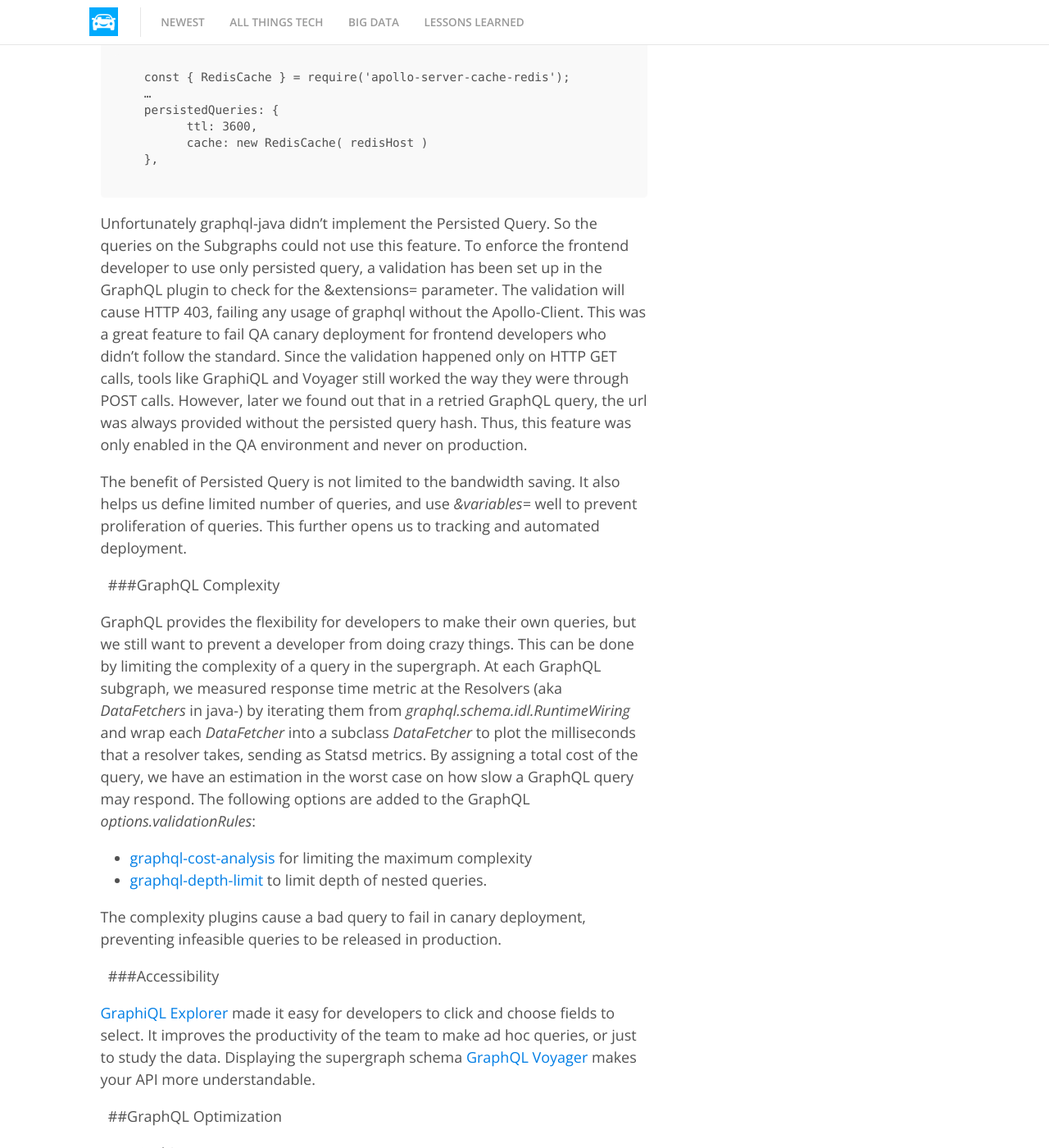
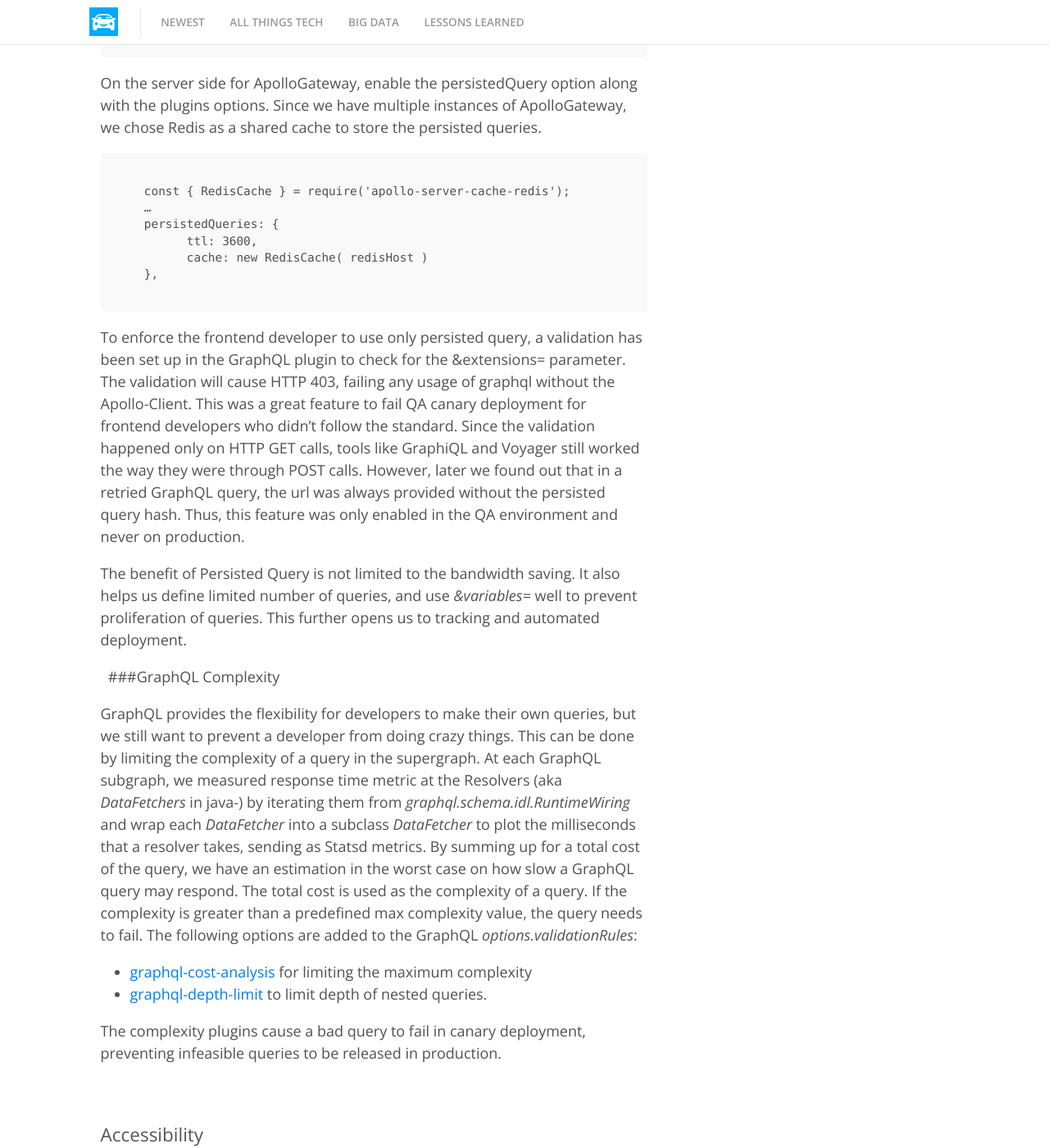
Before and after one commit to edmunds/edmunds.github.io, a Jekyll site: the page built from _posts/2022-10-27-Edmunds-GraphQL-Federation-Adoption-part-2.md, in a window 1280 px wide and 1400 px high, scrolled down 7336 px. Shown: the whole window at 82% size. Built offline with Jekyll 4.4.1, drawn with Linux system fonts in a browser that asks for light colours; our own code applies the rules of GitHub Pages for plain Markdown files; some of the changed text lies outside the part shown.

Commit message:
GraphQL Federation part-2 - feedbacks

````diff
--- a/_posts/2022-10-27-Edmunds-GraphQL-Federation-Adoption-part-2.md
+++ b/_posts/2022-10-27-Edmunds-GraphQL-Federation-Adoption-part-2.md
@@ -4,7 +4,7 @@
 tags: [All Things Tech,OpenSourcing,GraphQL]
 image: /public/images/edmunds-technology.png
 
-featured-summary: <p>How Edmunds Inc adopted GraphQL Federation for API. (Part 2). GraphQL Deployment, GraphQL Canary Deployment, GraphQL with HTTP GET, Persisted Query, GraphQL Complexity, GraphQL Optimization: caching, compression, CDN, data loader, schema design.</p>
+featured-summary: <p>How Edmunds Inc adopted GraphQL Federation for API. (Part 2). GraphQL Deployment, GraphQL Canary Deployment, GraphQL with HTTP GET, Persisted Query, GraphQL Complexity, GraphQL Optimization - caching, compression, CDN, data loader, schema design.</p>
 
 summary: How Edmunds adopted GraphQL Federation for API.
 
@@ -14,7 +14,7 @@
 
 _In Part 1 of this article, we talked about our motivation for adopting GraphQL Federation and how we restructured our existing REST apps into subgraphs to connect to a supergraph with GraphQL Federation. Individual teams owned the subgraphs, and as the number of subgraphs grew, GraphQL deployment became critical. As teams created and evolved their subgraphs we wanted the GraphQL deployment infrastructure to catch compatibility, performance issues and enforce standards._
 
-_At Edmunds, our apps go through [canary](https://spinnaker.io/docs/guides/user/canary/) deployments with (spinnaker](https://spinnaker.io/). This worked well for us, and we wanted to check if we could do the same for GraphQL._
+_At Edmunds, our apps go through [canary](https://spinnaker.io/docs/guides/user/canary/) deployments with [spinnaker](https://spinnaker.io/). This worked well for us, and we wanted to check if we could do the same for GraphQL._
 
 _In part 2, the discussion will focus on how we fit our GraphQL apps into our existing continuous delivery pipeline with canary deployment and how the supergraph app is set up to protect against backward incompatible changes from developers or poorly designed queries. We will also discuss strategies to improve the schema and optimize performance._
 
@@ -49,13 +49,13 @@
 
 The schema can be easily obtained at your supergraph by `npx get-graphql-schema http://localhost:3000/graphql/` (likewise for production).
 
-The queries in production can be collected through your log. By default the GraphQL federation was performing HTTP POST for queries, which is hard to trace to the query in the access log. HTTP POST did not make sense as our application involves mostly reading. So, instead of HTTP POST, we configured our Apollo Client’s fetchOption to perform HTTP GET at GraphQL supergraph. (See the below section _GraphQL Persisted Query_ for details.) Apollo Gateway is already capable of handling HTTP GET out of the box. This allows the query and variables to appear in the URI path with &query= and &variables=. Consequently the queries showed up in the log. Since the URI path can be very long with a GraphQL query, the load balancer needs to be adjusted to allow larger header size. To shorten the urls, we enabled GraphQL persisted query in the client. (See below in _GraphQL Persisted Query_ for details) The persisted query feature also helps us collect queries from logs like we do with other REST apps.
+The queries in production can be collected through your log. By default the GraphQL federation was performing HTTP POST for queries, which is hard to trace to the query in the access log. HTTP POST did not make sense as our application involves mostly reading. So, instead of HTTP POST, we configured our Apollo Client’s fetchOption to perform HTTP GET at GraphQL supergraph. (See the below section _GraphQL Persisted Query_ for details.) Apollo Gateway is already capable of handling HTTP GET out of the box. This allows the query and variables to appear in the URI path with _&query=_ and _&variables=_. Consequently the queries showed up in the log. Since the URI path can be very long with a GraphQL query, the load balancer needs to be adjusted to allow larger header size. To shorten the urls, we enabled GraphQL persisted query in the client. (See below in _GraphQL Persisted Query_ for details) The persisted query feature also helps us collect queries from logs like we do with other REST apps.
 
 We developed an in-house tool to estimate the GraphQL field usage. Given a schema and a query, the tool will parse the query with the `graphql-tag` library, a dependency of the NodeJS GraphQL implementation. The tool traverses the selection in the parsed query’s OperationDefinitions. Each field usage is output in one line, in the format of _{type_name}.{field_name}:{value_type}_. For a parameter usage at a resolver, it is written as _{type_name}.{field_name}@{parameter_name}:{value_type}_
 
 For example:
-- _Inventory.mileage:Int_ is a field called mileage our Inventory type and it is an integer.
-- _EditorialSegment.segmentRatings@pagesize:Int_ is a parameter called pagesize as an integer value, on the resolver of _EitorialSegment.segmentRatings_.
+- _Inventory.mileage:Int_ is a field called mileage in our _Inventory_ type and it is an integer.
+- _EditorialSegment.segmentRatings@pagesize:Int_ is a parameter called pagesize as an integer value, on the resolver of _EditorialSegment.segmentRatings_.
 
 With the query field usages stored to a file, a diff can be easily made to find out the incompatibility in two different schemas. This tool currently handles usages in read operations of fragments, parameters, enum, and interface. (We have a plan to opensource this tool.)
 
@@ -72,7 +72,7 @@
 The compatibility validation is webhooked with our gitlab merge request process, , along with resolver complexity setting for further protection. The validation fails a bad merge request before it can be even checked in.
 
 &nbsp;
-###Reflect the new supergraph
+### Reflect the new supergraph
 
 Once the two validations above pass, the new supergraph is ready to be applied. As mentioned earlier,  at Edmunds we didn’t start with Apollo Studio and we found a schema-registry module unnecessary. The setup in the basic example works well itself. That saved us from the burden of maintaining such a service. In exchange, our supergraph needs to be reloaded when a subgraph is deployed.
 
@@ -88,7 +88,7 @@
   apolloServer.requestOptions.executor = executor;
 ```
 
-We placed the logic in the server and exposed it to an HTTP endpoint. Since the supergraph schema is stored in the memory of every server, It requires calling the endpoint at every instance in the cluster. This is not as automatic as the polling mechanism with a schema registry, but gives more control.
+We placed the logic in the server and exposed it to an HTTP endpoint. Since the supergraph schema is stored in the memory of every server, It requires calling the endpoint at every instance in the cluster. This is not as automatic as the polling mechanism with a schema registry, but gives more control at loading the schema of supergraph.
 
 Meanwhile, actively calling schema reload could also be error-prone. Notice that there is a flaw in this approach: a new instance of the server may start up any time by autoscaling. A newly started server may apply the new version of the subgraph to compose a supergraph. That means with this setup, there is <u>no guarantee of serving with a certain version of the supergraph schema.</u> To really address this issue, the new version of a subgraph must be isolated to its designated supergraph cluster from its stable version during the deployment. (We no longer follow this unreliable approach of reloading schema and have proceeded with canary deployment.)
 
@@ -103,14 +103,14 @@
 Performance, error log and HTTP status are then measured using our existing CD-pipeline to gradually switch the traffic. (We modified the HTTP status on errors. See below.) The new version of a subgraph is launched with the supergraph cluster once traffic is switched completely. If the new version underperforms, both the canary supergraph cluster and the new version of subgraph will be trashed and traffic will be switched back to the stable supergraph.
 
 &nbsp;
-##Enforce a Standard for Operation Concerns
+## Enforce a Standard for Operation Concerns
 
 &nbsp;
 ### HTTP GET vs. HTTP POST
 
 By default, ApolloGateway will use POST calls to communicate to each subgraph. Typically, GraphQL errors are included in the response body and response status can still be HTTP 200 despite an error. This does not fit our existing monitoring and alert setup, which largely depends on HTTP error status. Using HTTP GET also takes advantage of CDN cache. Our internal REST cache uses the url path as a cache key, following the convention of a CDN. Our canary deployment pipeline checks HTTP status to decide if a test passes.
 
-Luckily, the ApolloGateway endpoint can accept both POST calls and HTTP GET calls, taking _&query=_ for the GraphQL query, &variable= for variable replacement. Making the Java subgraphs to read HTTP GET is as easy as changing the annotation from springframework @POST to @GET, and from requestBody to @QueryParam. To make ApolloGateway call a subgraph using HTTP GET, we implemented our own subclass of _RemoteGraphQLDataSource_, which performs HTTP GET. The custom DataSource is provided as part of buildService.
+Luckily, the ApolloGateway endpoint can accept both POST calls and HTTP GET calls, taking _&query=_ for the GraphQL query, _&variable=_ for variable replacement. Making the Java subgraphs to read HTTP GET is as easy as changing the annotation from springframework @POST to @GET, and from requestBody to @QueryParam. To make ApolloGateway call a subgraph using HTTP GET, we implemented our own subclass of _RemoteGraphQLDataSource_, which performs HTTP GET. The custom DataSource is provided as part of buildService.
 
 ```
   class HttpGetGraphqlDataSource extends RemoteGraphQLDataSource
@@ -121,10 +121,10 @@
    })
  ```
 
- To override the HTTP status of GraphQL, we defined our own plugins , which overrode the behavior during _requestDidStart_ , where request headers could be read from _requestContext.request.http.headers.get(..)_, response headers could be set in the return value of as _.willSendResponse_ with _requestContext.response.http.headers,set(..)_ . The HTTP status can be assigned in requestContext.response.http.status. Having content in requestContext.response.errors results HTTP 400. To make an HTTP 500 error, we throw an error in our _.willSendResponse_ method. The plugin is also a good place to collect Statsd metrics, set tracing HTTP headers, override logger, and implement custom validation rules, forward HTTP headers and proxy HTTP status from / to the subgraphs.
+ To override the HTTP status of GraphQL, we defined our own plugins , which overrode the behavior during _requestDidStart_ , where request headers could be read from _requestContext.request.http.headers.get(..)_, response headers could be set in the return value of as _willSendResponse_ with _requestContext.response.http.headers,set(..)_ . The HTTP status can be assigned in requestContext.response.http.status. Having content in requestContext.response.errors results HTTP 400. To make an HTTP 500 error, we throw an error in our _.willSendResponse_ method. The plugin is also a good place to collect Statsd metrics, set tracing HTTP headers, override logger, and implement custom validation rules, forward HTTP headers and proxy HTTP status from / to the subgraphs.
 
 &nbsp;
-###GraphQL Persisted Query
+### GraphQL Persisted Query
 
 GraphQL queries are usually large. Moreover, since GraphQL with HTTP GET keeps the GraphQL query in the query parameter, GraphQL query cannot take the advantage of the compression in Content-Encoding. Fortunately, ApolloGateway provides Persisted Query, which can represent a query with a Hash. [Persisted Queries are defined on the fly (not predefined)](https://www.apollographql.com/docs/apollo-server/performance/apq/) - convert a query to query hash and query with the query hash; if the query hash cannot be resolved, make a second call with both of the query hash and the query. This protocol has been implemented to Apollo-Client in JavaScript, and made transparent to the developer - developer can just treat it as if it is querying directly with the GraphQL query. To enable Persisted Query, add a persisted query link during initialization of an ApolloClient.
 
@@ -153,45 +153,45 @@
   },
 ```
 
-Unfortunately graphql-java didn’t implement the Persisted Query. So the queries on the Subgraphs could not use this feature. To enforce the frontend developer to use only persisted query, a validation has been set up in the GraphQL plugin to check for the &extensions= parameter. The validation will cause HTTP 403, failing any usage of graphql without the Apollo-Client. This was a great feature to fail QA canary deployment for frontend developers who didn’t follow the standard. Since the validation happened only on HTTP GET calls, tools like GraphiQL and Voyager still worked the way they were through POST calls. However, later we found out that in a retried GraphQL query, the url was always provided without the persisted query hash. Thus, this feature was only enabled in the QA environment and never on production.
+To enforce the frontend developer to use only persisted query, a validation has been set up in the GraphQL plugin to check for the &extensions= parameter. The validation will cause HTTP 403, failing any usage of graphql without the Apollo-Client. This was a great feature to fail QA canary deployment for frontend developers who didn’t follow the standard. Since the validation happened only on HTTP GET calls, tools like GraphiQL and Voyager still worked the way they were through POST calls. However, later we found out that in a retried GraphQL query, the url was always provided without the persisted query hash. Thus, this feature was only enabled in the QA environment and never on production.
 
 The benefit of Persisted Query is not limited to the bandwidth saving. It also helps us define limited number of queries, and use _&variables=_ well to prevent proliferation of queries. This further opens us to tracking and automated deployment.
 
 &nbsp;
 ###GraphQL Complexity
 
-GraphQL provides the flexibility for developers to make their own queries, but we still want to prevent a developer from doing crazy things. This can be done by limiting the complexity of a query in the supergraph. At each GraphQL subgraph, we measured response time metric at the Resolvers (aka _DataFetchers_ in java-) by iterating them from _graphql.schema.idl.RuntimeWiring_ and wrap each _DataFetcher_ into a subclass _DataFetcher_ to plot the milliseconds that a resolver takes, sending as Statsd metrics. By assigning a total cost of the query, we have an estimation in the worst case on how slow a GraphQL query may respond. The following options are added to the GraphQL _options.validationRules_:
+GraphQL provides the flexibility for developers to make their own queries, but we still want to prevent a developer from doing crazy things. This can be done by limiting the complexity of a query in the supergraph. At each GraphQL subgraph, we measured response time metric at the Resolvers (aka _DataFetchers_ in java-) by iterating them from _graphql.schema.idl.RuntimeWiring_ and wrap each _DataFetcher_ into a subclass _DataFetcher_ to plot the milliseconds that a resolver takes, sending as Statsd metrics. By summing up for a total cost of the query, we have an estimation in the worst case on how slow a GraphQL query may respond. The total cost is used as the complexity of a query. If the complexity is greater than a predefined max complexity value, the query needs to fail. The following options are added to the GraphQL _options.validationRules_:
 - [graphql-cost-analysis](https://www.npmjs.com/package/graphql-cost-analysis) for limiting the maximum complexity
 - [graphql-depth-limit](https://www.npmjs.com/package/graphql-depth-limit) to limit depth of nested queries.
 
 The complexity plugins cause a bad query to fail in canary deployment, preventing infeasible queries to be released in production.
 
 &nbsp;
-###Accessibility
+### Accessibility
 
 [GraphiQL Explorer](https://github.com/OneGraph/graphiql-explorer) made it easy for developers to click and choose fields to select. It improves the productivity of the team to make ad hoc queries, or just to study the data.
 Displaying the supergraph schema [GraphQL Voyager](https://github.com/IvanGoncharov/graphql-voyager) makes your API more understandable.
 
 &nbsp;
-##GraphQL Optimization
+## GraphQL Optimization
 
 &nbsp;
-###Caching
+### Caching
 
 Since our GraphQL traffic had been modified to act through HTTP GET, it easily took the advantage of CDN cache and our internal API Gateway cache.
 	Our API cache follows a convention to use Cache-Control value to direct a cache purge. Forwarding of the Cache-Control header allows to trigger a cache purge from the supergraph to all the subgraphs related to a query.
 
 &nbsp;
-###Compression
+### Compression
 We enabled compression at the express.js app on the ApolloGateway. Also, passing `Accept-Encoding: gzip`in the HTTP request header through the plugin calling the subgraphs helps saving bandwidth in the response.
 
 &nbsp;
-###DataLoader: GraphQL Java vs. NodeJS
+### DataLoader: GraphQL Java vs. NodeJS
 
-	It is common to fetch the child entities of entities in GraphQL. If implemented uncarefully, it would result in a fanout of many calls. It is better to group calls into a batch call. For this purpose, DataLoader is provided by both the NodeJS implementation and the Java implementation. The NodeJS DataLoader is automatic but depends on the process.nextTick function . It works with fetching entities of entities, but often suffers from fanout when entities nesting level increases. The Java DataLoader on the other hand, provides developers more control.
+It is common to fetch the child entities of entities in GraphQL. If implemented uncarefully, it would result in a fanout of many calls. It is better to group calls into a batch call. For this purpose, DataLoader is provided by both the NodeJS implementation and the Java implementation. The NodeJS DataLoader is automatic but depends on the _process.nextTick_ function . It works with fetching entities of entities, but often suffers from fanout when entities nesting level increases. The Java DataLoader on the other hand, provides developers more control.
 
 &nbsp;
-###Choose a Good Query Root
+### Choose a Good Query Root
 
 The undesirable fanout often suggests a problem in schema design. It is tempting to design the GraphQL schema to be a tree from the most abstract to the most detailed types. However, it would mean unnecessary fetching of the abstract entities in every query, just to provide a filter point. It is more practical to start the query root with an entity type having higher cardinality - having more properties to filter on, and let the abstract types to be the properties.
 
@@ -202,7 +202,7 @@
 <img src="{{site.baseimagesurl}}/GraphQL-Federation-GraphiQL.png" style="margin-right: 1em; width:20em;" />
 
 &nbsp;
-###Improving Schema Design
+### Improving Schema Design
 
 The point of having GraphQL Federation is to query mixed subgraphs. The ApolloGateway (the federation server) doesn’t contain any Schema. All graphs are defined by the subgraph. Thus, to join two subgraphs, a type in the other subgraph is redefined with _@extends_ annotation, and with _@key_ to identify a way to get the object from the other subgraph. On the other hand, subgraphs do not talk to each other directly to fetch entities. Through the _@extends_ annotation, subgraphs lets the supergraph (federation server) decide how to perform a fetchEntities call to the original definition and perform a mixing.
 - _@extends_: suggests there is an original type definition on the other subgraph. This subgraph adds fields.
@@ -215,7 +215,7 @@
 In Edmunds use case, vehicle data is our basic types, and other data such as consumer reviews about a vehicle model live in a different subgraph, but can extend vehicle type to include consumer reviews for a vehicle model.
 
 &nbsp;
-##Conclusion
+## Conclusion
 
 GraphQL Federation is easily adoptable if your organization is already on microservice architecture, and it is highly customizable to meet the existing REST standard to work with infrastructure and tools built around REST. In Edmunds, 20% of our API calls go through GraphQL and are growing. GraphQL makes it easy for documentation, tracking, and flexibility, enforcing standards, and promoting good designs.
 
````
